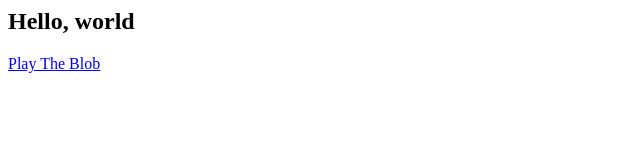
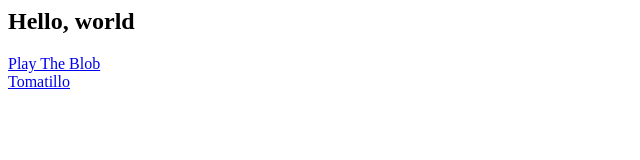
Before and after one commit to ashtron/ashtron.github.io, a plain HTML site: page index.html in a window 1280 px wide. Shown: the full height of the page, 0-640 px from the left. Drawn offline with Linux system fonts and the light colour scheme.

Commit message:
Added tomatillo app

```diff
--- a/index.html
+++ b/index.html
@@ -1,2 +1,4 @@
 <h2>Hello, world</h2>
 <a href="blob/blob.html">Play The Blob</a>
+<br>
+<a href="tomatillo/index.html">Tomatillo</a>
```
